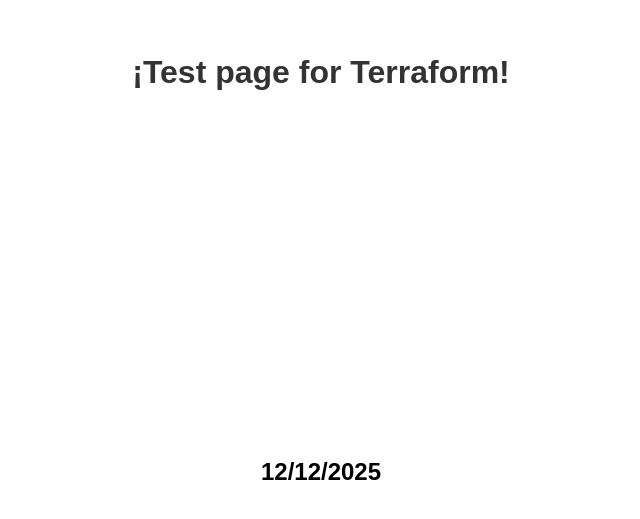
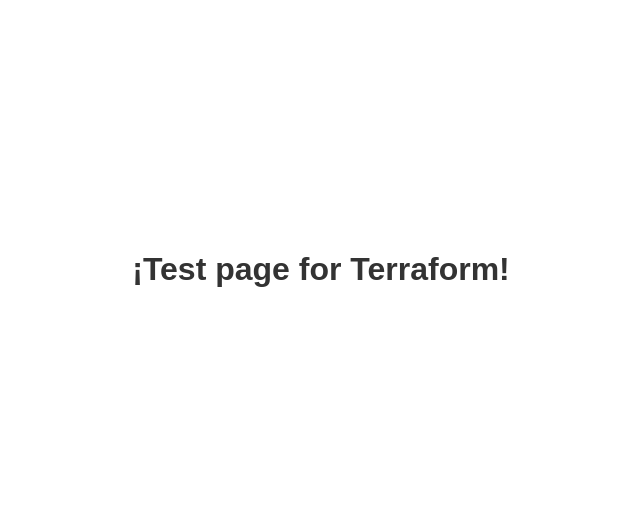
Before and after one commit to RamCupido/Terraform-Test, a plain HTML site: page index.html in a window 1280 px wide. Shown: the part 139-658 px from the top of the page, without its empty margins (319-959 px from the left). Drawn offline with Linux system fonts and the light colour scheme.

Commit message:
fix: fix index.html

```diff
--- a/index.html
+++ b/index.html
@@ -11,6 +11,5 @@
 </head>
 <body>
     <h1>¡Test page for Terraform!</h1>
-    <h2>12/12/2025</h2>
 </body>
 </html>
```
